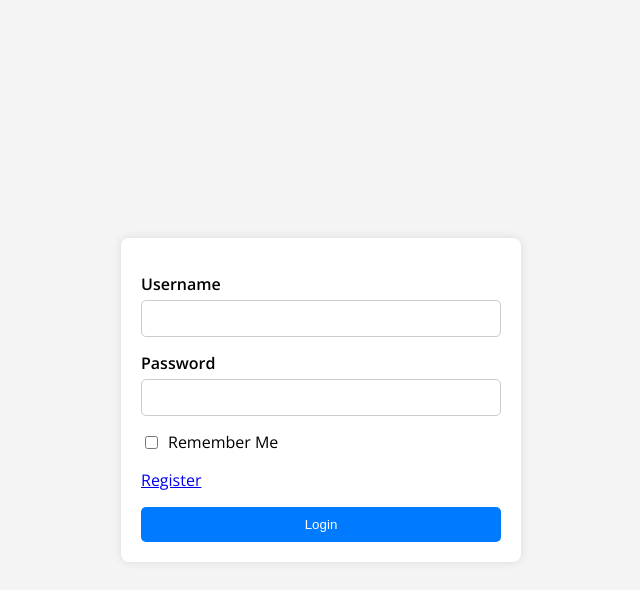
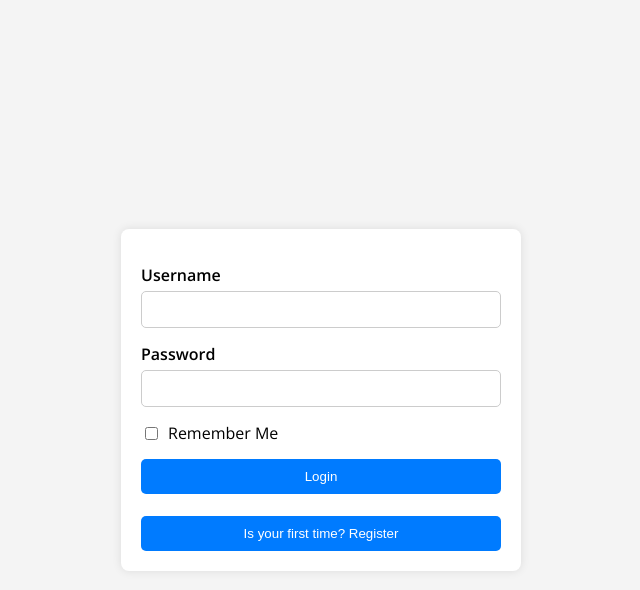
Before and after one commit to selmanfariz18/User_authentication_in_django, a Django app: page /signin/ in a window 1280 px wide. Shown: the top 590 px of the page, without its empty margins (319-959 px from the left). Run offline with Django 5.2, Linux system fonts and the light colour scheme; some libraries are stand-ins or nearby versions.

Commit message:
basic functuality compleated

```diff
--- a/User_authentication_in_django/settings.py
+++ b/User_authentication_in_django/settings.py
@@ -122,3 +122,6 @@ STATIC_URL = 'static/'
 # https://docs.djangoproject.com/en/5.1/ref/settings/#default-auto-field
 
 DEFAULT_AUTO_FIELD = 'django.db.models.BigAutoField'
+
+SESSION_EXPIRE_AT_BROWSER_CLOSE = True
+SESSION_COOKIE_AGE = 1209600
--- a/login/templates/signin.html
+++ b/login/templates/signin.html
@@ -90,12 +90,15 @@
             <input type="checkbox" id="rememberMe" name="remember_me" />
             <label for="rememberMe">Remember Me</label>
           </div>
-          <div class="row">
-            <p><a href="/signup">Register</a></p>
-          </div>
           <div class="clkbtn">
             <button class="clkbtn-button" type="submit">Login</button>
           </div>
+          <br>
+          <div class="clkbtn">
+            <a href="/signup">
+                <button type="button" class="clkbtn-button">Is your first time? Register</button>
+            </a>
+        </div>
         </form>
       </div>
     </div>
--- a/login/views.py
+++ b/login/views.py
@@ -2,6 +2,7 @@ from django.shortcuts import render, redirect
 from django.contrib.auth.models import User
 from django.contrib import messages
 from django.contrib.auth import authenticate, login, logout
+from django.contrib.auth.decorators import login_required
 
 
 # Create your views here.
@@ -30,23 +31,26 @@ def signup(request):
 
     return render(request, 'signup.html')
 
-
 def signin(request):
     if request.method == 'POST':
         username = request.POST.get('username')
         password = request.POST.get('password')
         user = authenticate(request, username=username, password=password)
+
         if user is not None:
             login(request, user)
             if request.POST.get('remember_me'):
+                # Persistent session for 14 days
                 request.session.set_expiry(1209600)
             else:
+                # Browser-length session
                 request.session.set_expiry(0)
             return redirect('home')
         else:
             messages.error(request, 'Invalid username or password.')
     return render(request, 'signin.html')
 
+@login_required(login_url="signin")
 def home_view(request):
     if not request.user.is_authenticated:
         return redirect('signin')
```
